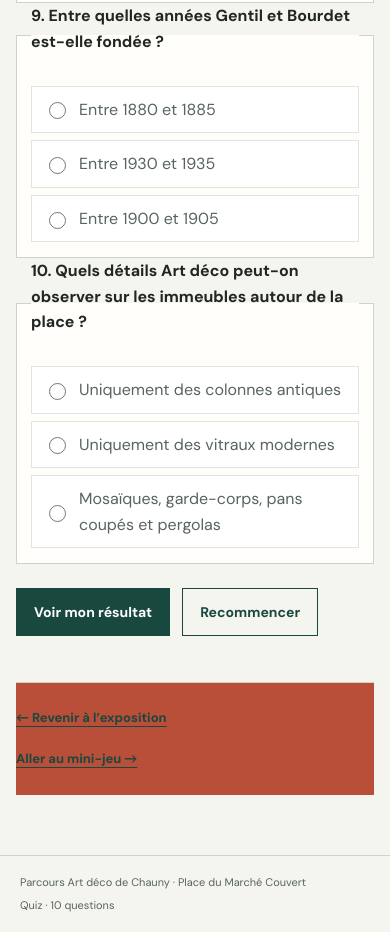
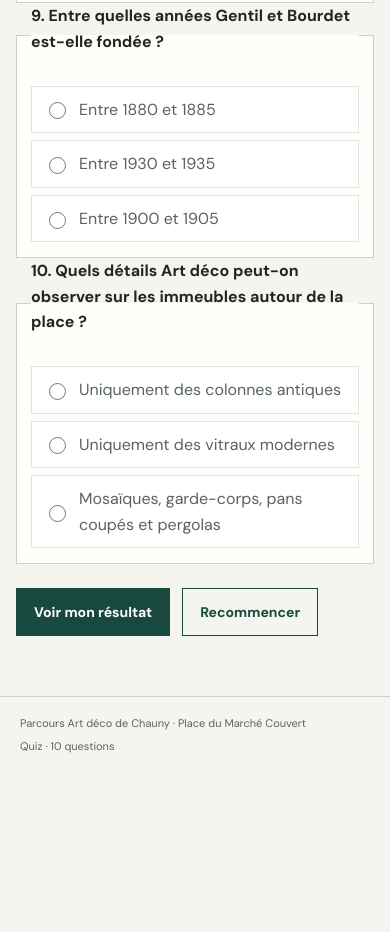
Before and after one commit to momort02/site-histoire-chauny-GayLussac, a plain HTML site: page quiz.html in a window 390 px wide. Shown: the part 2493-3425 px from the top of the page. After the commit the page ends 3267 px from the top, so only its background shows below. Drawn offline with Linux system fonts and the light colour scheme.

Commit message:
Supprimer les éléments de fermeture du quiz pour simplifier l'interface utilisateur

```diff
--- a/assets/css/style.css
+++ b/assets/css/style.css
@@ -1119,8 +1119,6 @@ body.page-quiz {
     .result { min-height: 28px; margin: 0 0 0 4px; color: var(--deep); font-weight: 700; }
     .result.error { color: #963c2e; }
     .result:focus { outline: 2px solid var(--green); outline-offset: 4px; }
-    .closing { margin-top: 70px; padding: 25px 0; border-top: 1px solid var(--line); display: flex; justify-content: space-between; gap: 20px; color: var(--muted); font-size: 13px; }
-    .closing a { color: var(--deep); font-weight: 700; text-decoration-thickness: 1px; text-underline-offset: 4px; }
     footer { padding: 18px 20px; border-top: 1px solid var(--line); color: var(--muted); font-size: 11px; }
     .footer-inner { width: min(var(--content), 100%); margin: auto; display: flex; justify-content: space-between; gap: 16px; }
 
@@ -1136,7 +1134,6 @@ body.page-quiz {
         progress { width: 100%; }
         .question { padding: 18px 14px 15px; }
         .answers { grid-template-columns: 1fr; gap: 7px; }
-        .closing { margin-top: 46px; flex-direction: column; }
         .footer-inner { flex-direction: column; gap: 5px; }
     }
 
--- a/quiz.html
+++ b/quiz.html
@@ -123,7 +123,6 @@
       <div id="questions"></div>
       <div class="actions"><button class="submit" type="submit">Voir mon résultat</button><button class="reset" id="reset-quiz" type="button">Recommencer</button><p class="result" id="quiz-result" role="status" aria-live="polite" tabindex="-1"></p></div>
     </form>
-    <div class="closing"><a href="index.html">← Revenir à l’exposition</a><a href="jeu.html">Aller au mini-jeu →</a></div>
   </main>
   <footer><div class="footer-inner"><span>Parcours Art déco de Chauny · Place du Marché Couvert</span><span>Quiz · 10 questions</span></div></footer>
 </body>
```
